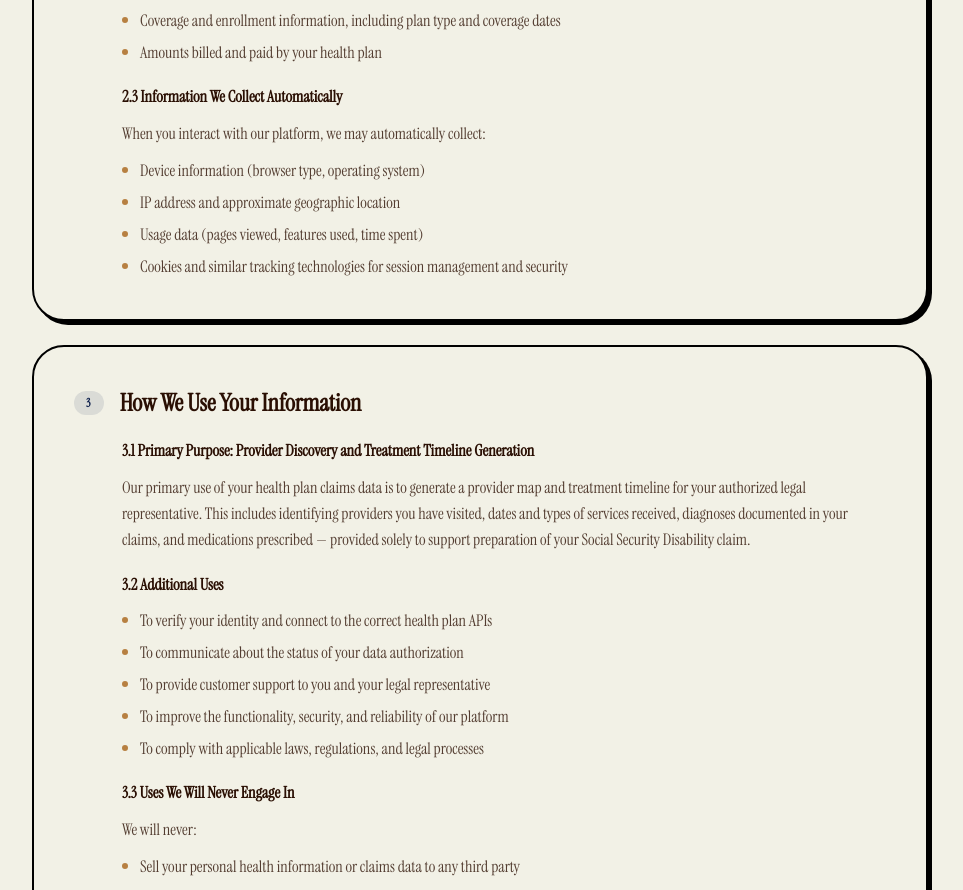
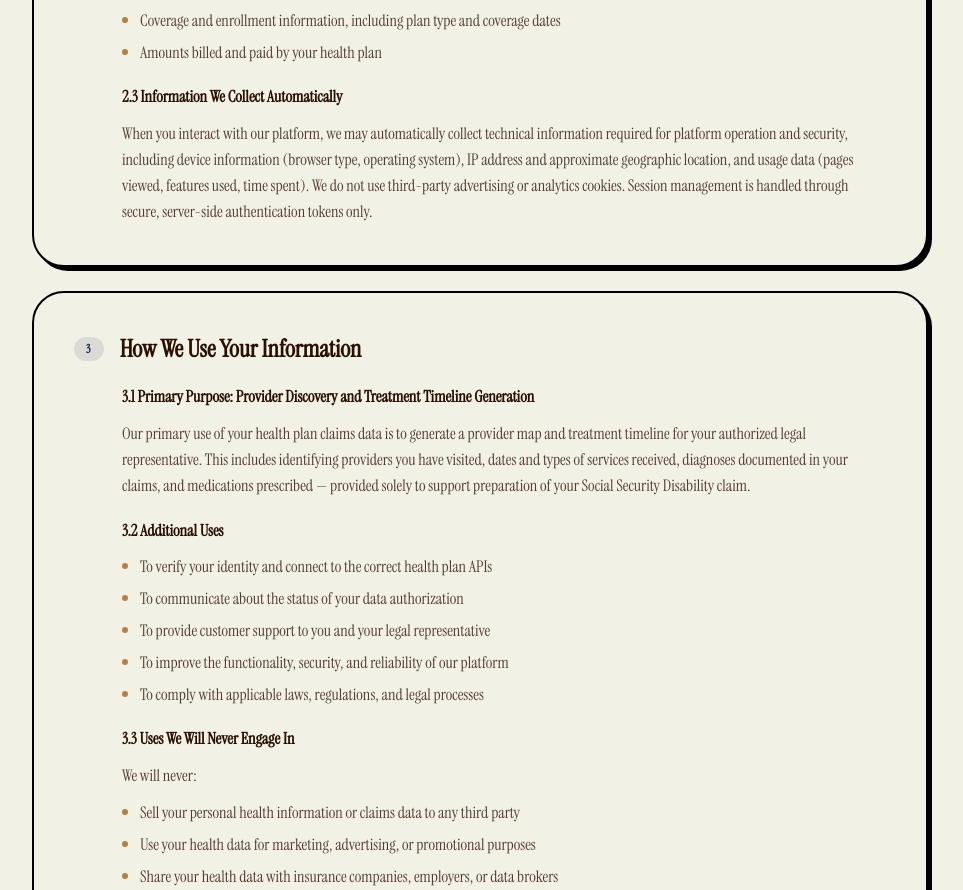
Before and after one commit to mosaxton/v0-right-of-access-marketing-site, a Next.js app: page /privacy in a window 1280 px wide. Shown: the part 1386-2276 px from the top of the page, without its empty margins (160-1123 px from the left). Built offline with nearby package versions, Linux system fonts and the light colour scheme.

Commit message:
feat: update privacy policy section 2.3 with detailed data collection info
Revise Section 2.3 for clear, comprehensive data collection description.

```diff
--- a/app/privacy/page.tsx
+++ b/app/privacy/page.tsx
@@ -44,16 +44,10 @@ We are committed to protecting your privacy and ensuring you understand exactly
           "Amounts billed and paid by your health plan",
         ],
       },
-      {
-        title: "2.3 Information We Collect Automatically",
-        content: "When you interact with our platform, we may automatically collect:",
-        list: [
-          "Device information (browser type, operating system)",
-          "IP address and approximate geographic location",
-          "Usage data (pages viewed, features used, time spent)",
-          "Cookies and similar tracking technologies for session management and security",
-        ],
-      },
+  {
+    title: "2.3 Information We Collect Automatically",
+    content: "When you interact with our platform, we may automatically collect technical information required for platform operation and security, including device information (browser type, operating system), IP address and approximate geographic location, and usage data (pages viewed, features used, time spent). We do not use third-party advertising or analytics cookies. Session management is handled through secure, server-side authentication tokens only.",
+  },
     ],
   },
   {
```
